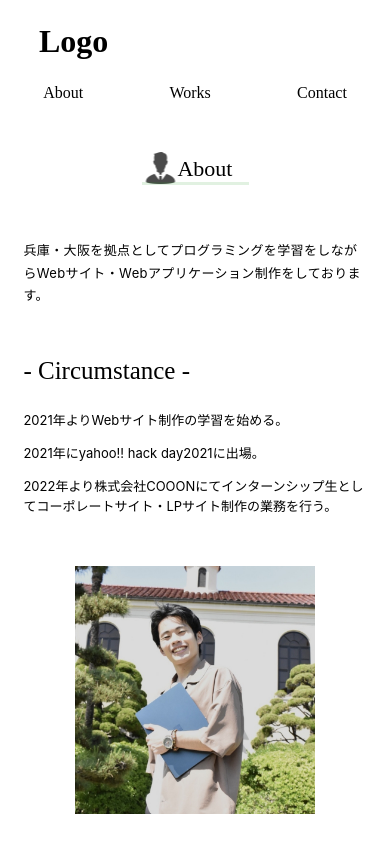
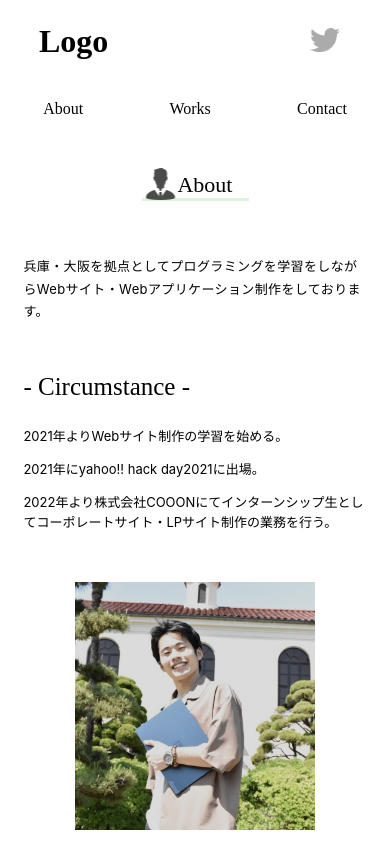
Before and after one commit to Fu-taKagawa/myportfolio, a React (Create React App) app in the folder myport/: page /About in a window 390 px wide. Shown: the top 841 px of the page. Built offline with nearby package versions, Linux system fonts and the light colour scheme.

Commit message:
add works photos

```diff
--- a/myport/src/component/header/Header.css
+++ b/myport/src/component/header/Header.css
@@ -55,4 +55,17 @@
         justify-content: space-around;
     }
 
+    .twitter-sp{
+        margin-right: 50px;
+    }
+
+    .twitter-sp img{
+        width: 30px;
+    }
+
+    .header-top-sp{
+        display: flex;
+        align-items: baseline;
+        justify-content: space-between;
+    }
 }
--- a/myport/src/component/header/Header.js
+++ b/myport/src/component/header/Header.js
@@ -11,14 +11,17 @@ const Header =()=>{
                     <ul className="header__contents">
                         <li><Link to={"/About"}>About</Link></li>
                         <li><Link to={"/Works"}>Works</Link></li>
-                        <li><a href="#contact">Contact</a></li>
+                        <li><a href="/#contact">Contact</a></li>
                         <li className="twitter"><a href="https://twitter.com/WEaKknN5HncADku"><img src={twitter} alt="" /></a></li>
                     </ul>
                 </div>
             </div>
             <div className="sp-only">
                 <div className="header-sp">
-                    <h1 className="header-sp__logo"><Link to={"../"}>Logo</Link></h1>
+                    <div className="header-top-sp">
+                        <h1 className="header-sp__logo"><Link to={"../"}>Logo</Link></h1>
+                        <a href="https://twitter.com/WEaKknN5HncADku" className="twitter-sp"><img src={twitter} alt="" /></a>
+                    </div>
                     <ul className="header-sp__contents">
                         <li className="list-about"><Link to={"/About"}>About</Link ></li>
                         <li className="list-works"><Link to={"/Works"}>Works</Link></li>
--- a/myport/src/page/Top.js
+++ b/myport/src/page/Top.js
@@ -13,7 +13,8 @@ import aboutlogosp from "../img/top/About-logo-sp.svg"
 import topAboutPhoto from "../img/top/Top-about-photo.jpg"
 import workslogo from "../img/top/Works-logo.svg"
 import workslogosp from "../img/top/Works-logo-sp.svg"
-import kitaKensetsu from "../img/top/Works-kita-kensetsu.jpg"
+import kitaKensetsu from "../img/works/Works-kita-kensetsu.jpg"
+import GZmedia from "../img/works/Works-GZ-media.jpg"
 import contactlogo from "../img/top/Contact-logo.svg"
 import contactlogosp from "../img/top/Contact-logo-sp.svg"
 
@@ -104,10 +105,10 @@ const Top =()=>{
                     </div>
                     <div className="TopPage__works__content">
                         <div className="TopPage__works__content-img blur">
-                            <a href=""><img src={kitaKensetsu} alt="TopPage-kita-kensetsu" /></a>
+                            <a href="https://kita-kensetsu.jp/"><img src={kitaKensetsu} alt="TopPage-kita-kensetsu" /></a>
                         </div>
                         <div className="TopPage__works__content-img blur">
-                            <a href=""><img src={kitaKensetsu} alt="TopPage-worksLogo" /></a>
+                            <a href="https://gz-media.jp/"><img src={GZmedia} alt="TopPage-GZ-media" /></a>
                         </div>
                         <p className="TopPage__works__content-link"><Link to={"/Works"}>Works details →</Link></p>
                     </div>
```
Also changed, not shown: myport/src/img/works/Works-GZ-media.jpg (added), myport/src/img/works/Works-kita-kensetsu.jpg (renamed from myport/src/img/top/Works-kita-kensetsu.jpg).
